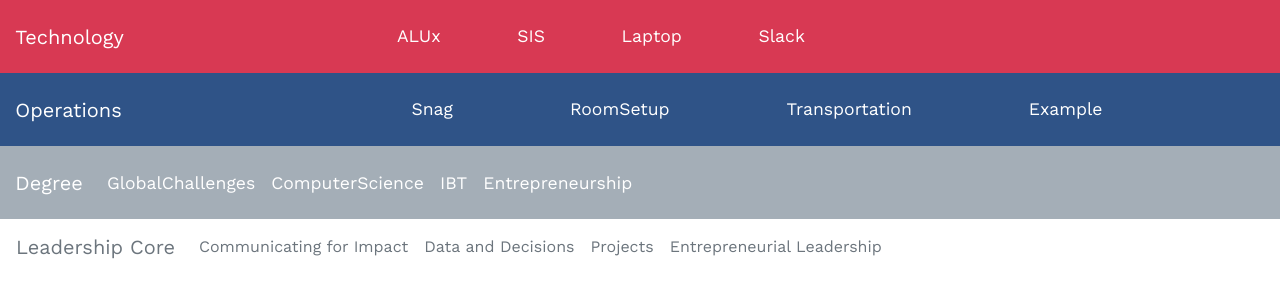
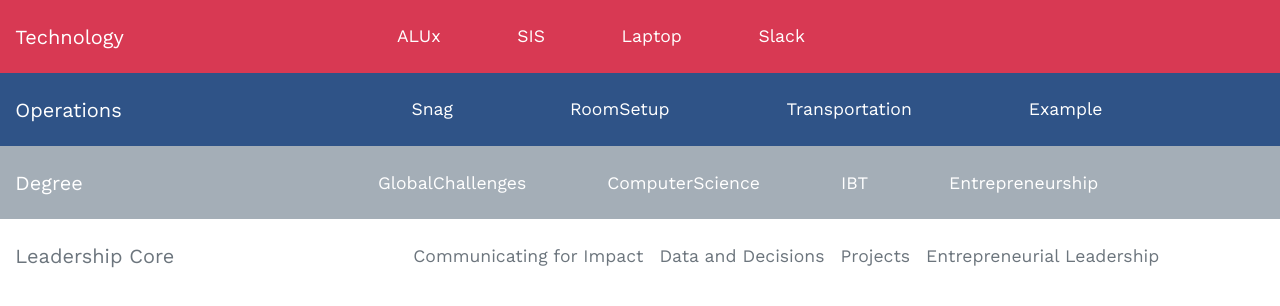
Before and after one commit to ChristineWasike/ALU-Support-Page, a plain HTML site: page index.html in a window 1280 px wide. Drawn offline with nearby package versions, Linux system fonts and the light colour scheme.

Commit message:
Styled the leadership core section

```diff
--- a/css/styles.css
+++ b/css/styles.css
@@ -3,13 +3,17 @@ body {
 }
 
 #tech,
-#operations, #degree {
+#operations,
+#degree,
+#core {
     padding: 1.2%;
     font-size: 1.1em;
 }
 
 #tech ul,
-#operations ul {
+#operations ul,
+#degree ul,
+#core ul {
     margin-left: 20%;
 }
 
@@ -25,6 +29,11 @@ body {
     padding-right: 5%; */
 }
 
+#degree ul li {
+    margin-left: 7%;
+    margin-right: 5%;
+}
+
 #tech,
 .techInfo {
     background-color: rgba(208, 13, 45, 0.815);
```
